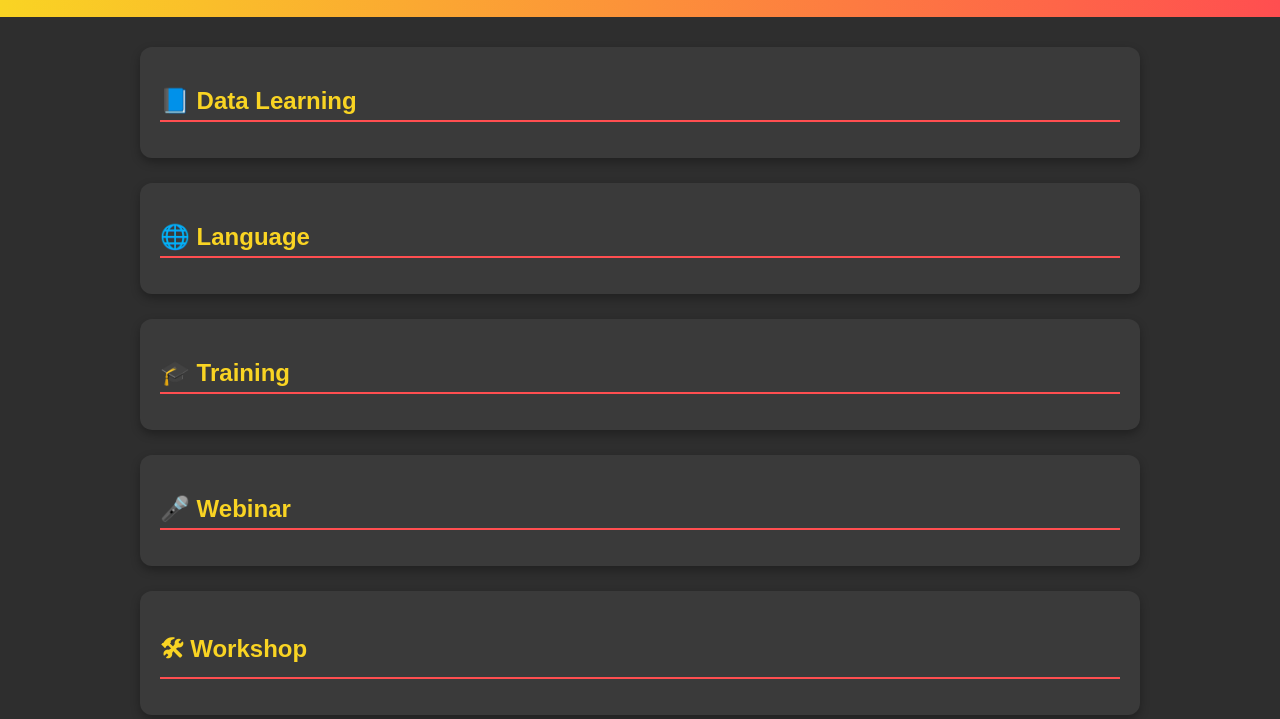
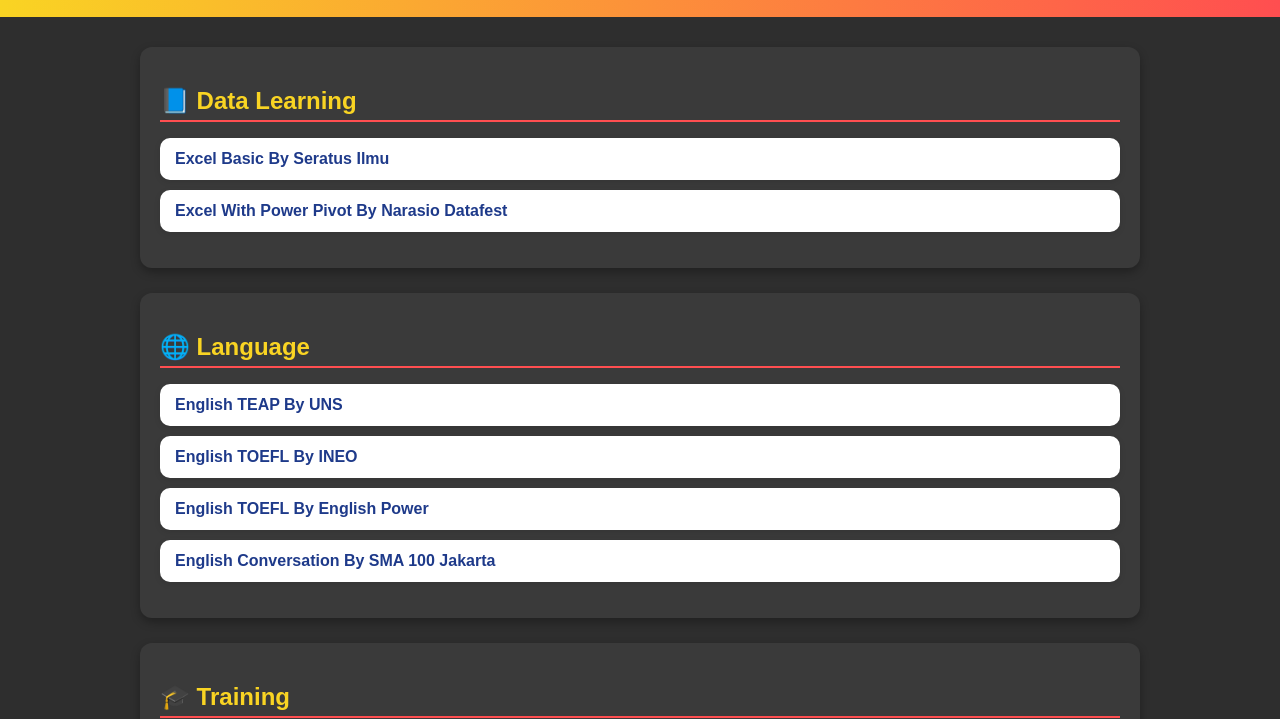
Before and after one commit to oiimchester-dot/Achieve-DECK, a plain HTML site: page index.html in a window 1280 px wide. Shown: the part 81-800 px from the top of the page. Drawn offline with Linux system fonts and the light colour scheme.

Commit message:
Fix PDF links & By lowercase

```diff
--- a/index.html
+++ b/index.html
@@ -5,45 +5,15 @@
   <meta name="viewport" content="width=device-width, initial-scale=1.0">
   <title>Achieve DESK</title>
   <style>
-    body {
-      font-family: 'Poppins', sans-serif;
-      background-color: #2e2e2e;
-      color: #f1f1f1;
-      margin: 0;
-      padding: 0;
-    }
-    header {
-      background: linear-gradient(90deg, #f9d423, #ff4e50);
-      padding: 20px;
-      text-align: center;
-      color: #2e2e2e;
-    }
+    body { font-family: 'Poppins', sans-serif; background-color: #2e2e2e; color: #f1f1f1; margin: 0; padding: 0; }
+    header { background: linear-gradient(90deg, #f9d423, #ff4e50); padding: 20px; text-align: center; color: #2e2e2e; }
     header h1 { margin: 0; font-weight: 600; }
     header p { margin: 5px 0 0; font-size: 14px; opacity: 0.9; }
     main { padding: 30px; max-width: 1000px; margin: auto; }
-    .category {
-      background: #3a3a3a;
-      margin-bottom: 25px;
-      padding: 20px;
-      border-radius: 12px;
-      box-shadow: 0 4px 10px rgba(0,0,0,0.3);
-    }
-    h2 {
-      color: #f9d423;
-      border-bottom: 2px solid #ff4e50;
-      padding-bottom: 5px;
-      margin-bottom: 15px;
-    }
+    .category { background: #3a3a3a; margin-bottom: 25px; padding: 20px; border-radius: 12px; box-shadow: 0 4px 10px rgba(0,0,0,0.3); }
+    h2 { color: #f9d423; border-bottom: 2px solid #ff4e50; padding-bottom: 5px; margin-bottom: 15px; }
     ul { list-style: none; padding: 0; }
-    li {
-      background: white;
-      margin-bottom: 10px;
-      padding: 12px 15px;
-      border-radius: 10px;
-      box-shadow: 0 2px 6px rgba(0,0,0,0.1);
-      transition: transform 0.2s;
-      color: #1e3a8a;
-    }
+    li { background: white; margin-bottom: 10px; padding: 12px 15px; border-radius: 10px; box-shadow: 0 2px 6px rgba(0,0,0,0.1); transition: transform 0.2s; color: #1e3a8a; }
     li:hover { transform: scale(1.02); background: #f0f9ff; }
     a { text-decoration: none; color: #1e3a8a; font-weight: bold; }
   </style>
@@ -73,12 +43,12 @@
     </div>
     <div class="category">
       <h2>🛠 Workshop</h2>
-      <ul id="working"></ul>
+      <ul id="workshop"></ul>
     </div>
   </main>
 
   <script>
-    // Daftar PDF manual (sesuaikan nama file & folder)
+    // Array manual PDF
     const certificates = {
       "data-learning": [
         "certificates/data-learning/Excel_Basic_by_Seratus_Ilmu.pdf",
@@ -92,9 +62,9 @@
       ],
       "training": [
         "certificates/training/K3_Umum_by_Porkesra.pdf",
-        "certificates/training/K3_First_AID_by_Porkesra.pdf",
+        "certificates/training/K3_First_Aid_by_Porkesra.pdf",
         "certificates/training/K3_Operasi_Warehouse_by_BKTI.pdf",
-        "certificates/training/K3_Dasar-Dasar_Manajemen_Resiko_by_BKTI.pdf",
+        "certificates/training/K3_Dasar_Dasar_Manajemen_Resiko_by_BKTI.pdf",
         "certificates/training/Otomotif_Roda_Dua_by_PPKD.pdf",
         "certificates/training/Leadership_Training_by_IATSS.pdf",
         "certificates/training/JCI_Talkshow_Public_Speaking.pdf",
@@ -106,14 +76,14 @@
         "certificates/webinar/Anti_Korupsi_by_KPK.pdf",
         "certificates/webinar/Career_Compas_by_Atma.pdf",
         "certificates/webinar/Career_Preparation_by_LPK_KEN.pdf",
-        "certificates/webinar/Business_for_GenZ_By_Atma.pdf",
+        "certificates/webinar/Business_for_GenZ_by_Atma.pdf",
         "certificates/webinar/High_Paying_Retail_by_Atma.pdf",
         "certificates/webinar/Social_Media_Analytics_by_BINUS.pdf",
         "certificates/webinar/Excel_for_Business_Data_by_Edspert.id.pdf",
         "certificates/webinar/English_Basic_for_Customer_by_Pintarnya.pdf",
         "certificates/webinar/K3_Kebersihan_Tangan_Dunia_by_Cendrawasih.pdf"
       ],
-      "working": [
+      "workshop": [
         "certificates/workshop/JCI_Talkshow_ICB.pdf",
         "certificates/workshop/Masterclass_Canva_by_SGB.pdf",
         "certificates/workshop/Capcut_Pro_Class_by_Atma.pdf",
@@ -127,34 +97,26 @@
       ]
     };
 
-    // Fungsi rapikan nama file
+    // Format nama file (By jadi by)
     function formatName(filePath) {
-  const fileName = filePath.split('/').pop().replace(/\.pdf$/i, "");
-  const smallWords = ["by", "for", "and", "of", "the", "in"];
-  return fileName
-    .replace(/[_-]/g, " ")
-    .split(" ")
-    .map((word, i) => {
-      if (i !== 0 && smallWords.includes(word.toLowerCase())) {
-        return word.toLowerCase();
-      }
-      return word.charAt(0).toUpperCase() + word.slice(1).toLowerCase();
-    })
-    .join(" ");
-}
+      const fileName = filePath.split('/').pop();
+      return fileName.replace(/\.pdf$/i, "")
+                     .replace(/_by_/gi, " by ")
+                     .replace(/[_-]/g, " ")
+                     .replace(/\b\w/g, c => c.toUpperCase());
     }
 
-    // Generate list otomatis
-    Object.keys(certificates).forEach(category => {
-      const listElement = document.getElementById(category);
-      certificates[category].forEach(file => {
+    // Generate list
+    Object.keys(certificates).forEach(cat => {
+      const ul = document.getElementById(cat);
+      certificates[cat].forEach(file => {
         const li = document.createElement("li");
         const a = document.createElement("a");
         a.href = file;
         a.target = "_blank";
         a.textContent = formatName(file);
         li.appendChild(a);
-        listElement.appendChild(li);
+        ul.appendChild(li);
       });
     });
   </script>
```
